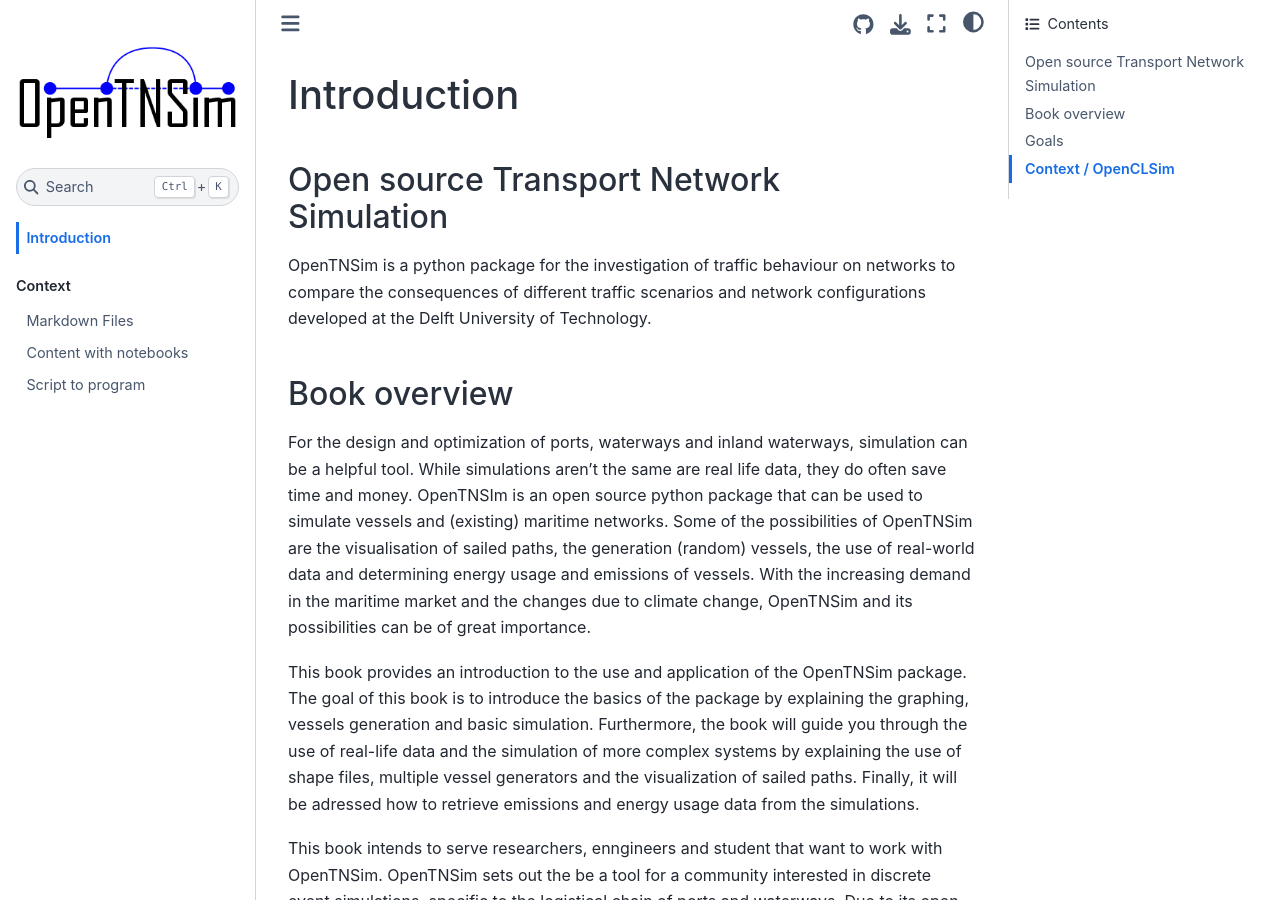
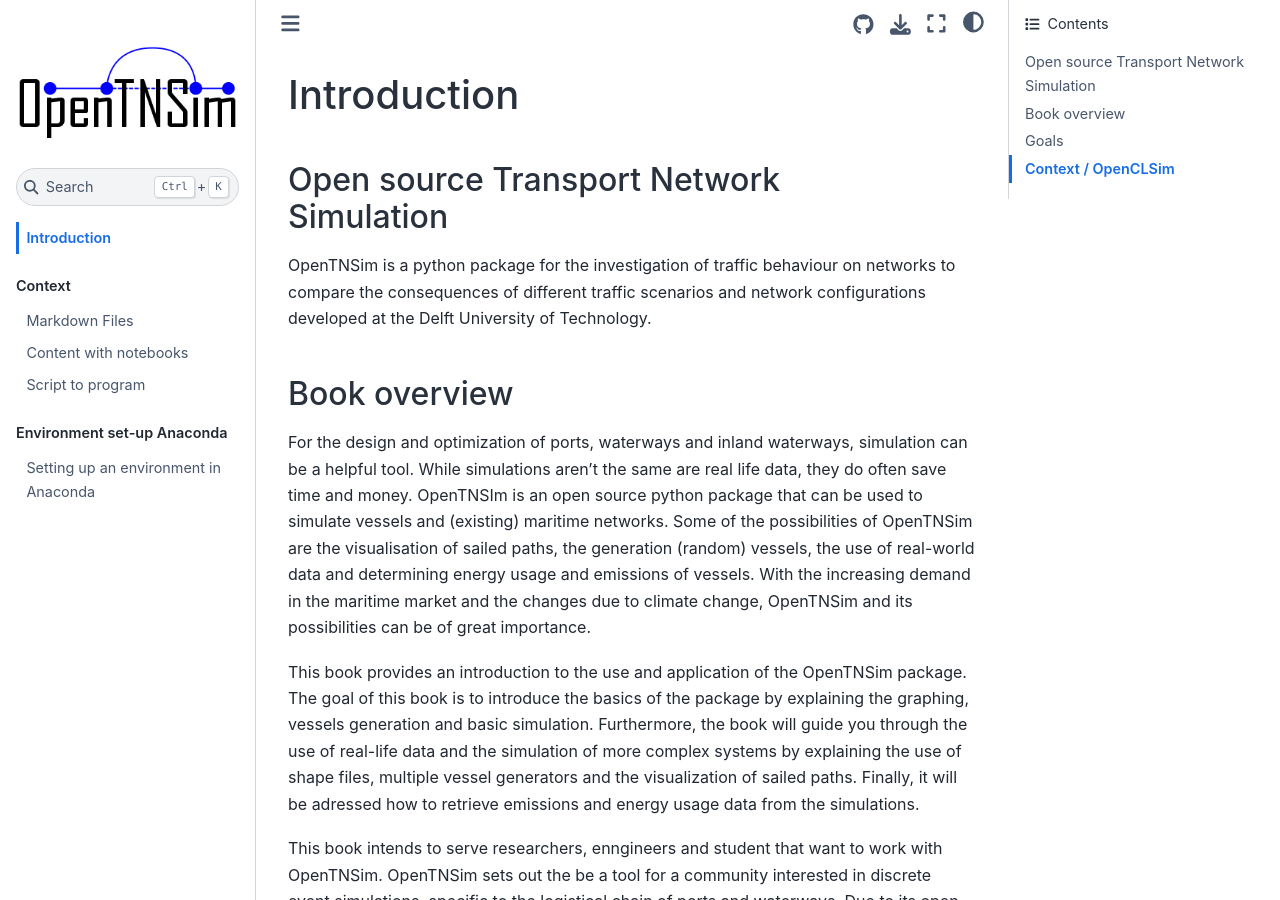
Before and after one commit to TUDelft-CITG/OpenTNSim, a Jupyter Book: the page built from book/Intro_draft.ipynb, in a window 1280 px wide and 900 px high. Built offline with Jupyter Book 1.0.4 settings and Sphinx 7.4.7 and the Sphinx Book theme 1.1.4, drawn with Linux system fonts in a browser that asks for light colours; pages that are not in the unit, such as notebooks, are missing from menus.

Commit message:
Update TOC + addition of environment setup tutorial

```diff
--- a/book/_toc.yml
+++ b/book/_toc.yml
@@ -11,6 +11,10 @@
     - file: docs/AUTHORS.rst
     - file: CL2022-02-script-to-program
       title: Creating a program like OpenTNSim
+- caption: Environment set-up Anaconda
+  chapters:
+    - file: CL2022-01-20_Environments
+      title: Setting up an environment in Anaconda
 - caption:  Basics of OpenTNSim
   chapters:
     - file: examples/Example 00 - Basic simulation.ipynb
```
Also changed, not shown: book/CL2022-01-20_Environments.ipynb (added).
